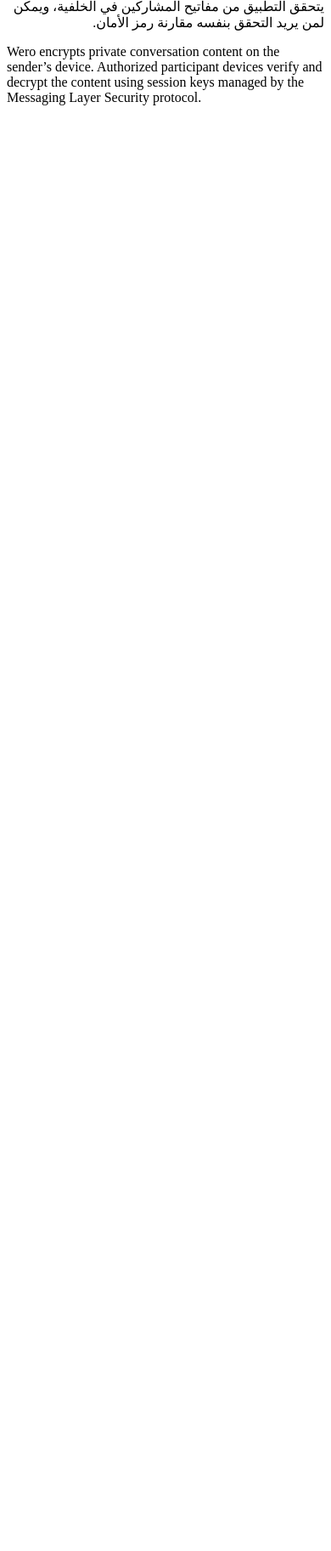
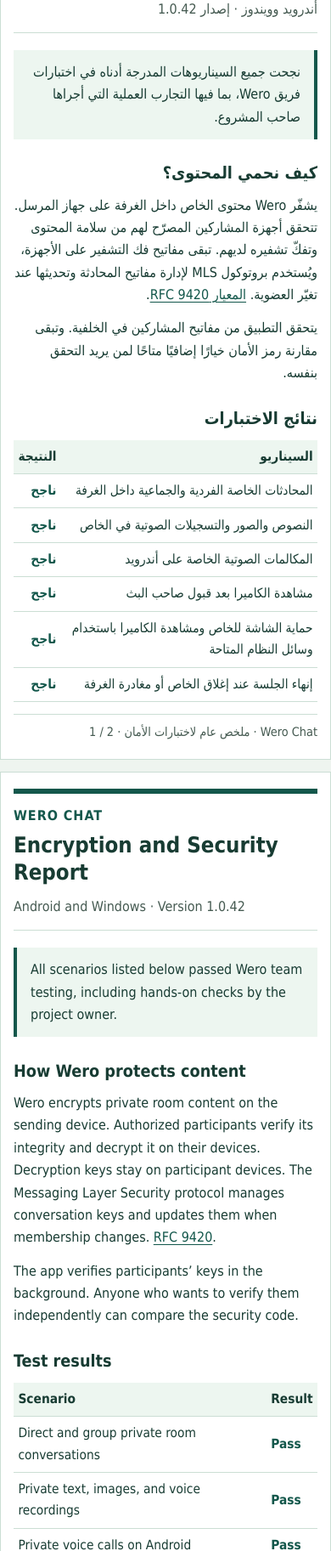
Before and after one commit to Salah-alkatib-r/wero-website, a plain HTML site: page security/audit.html in a window 390 px wide. Shown: the part 175-2000 px from the top of the page at 85% size. Before the commit the page ends 844 px from the top, so only its background shows below. Drawn offline with Linux system fonts and the light colour scheme.

Commit message:
Publish Wero security page and bilingual PDF

```diff
--- a/security/audit.html
+++ b/security/audit.html
@@ -1,12 +1,74 @@
 <!doctype html>
 <html lang="ar" dir="rtl">
+<head>
 <meta charset="utf-8">
 <meta name="viewport" content="width=device-width, initial-scale=1">
+<meta name="description" content="ملخص التشفير من طرف إلى طرف ونتائج اختبارات الأمان في Wero Chat.">
+<link rel="canonical" href="https://werochat.app/security/audit.html">
 <title>تقرير التشفير والأمان | Wero Chat</title>
+<style>
+:root{color-scheme:light;--green:#13574b;--dark:#183c33;--line:#cbded4;--soft:#edf6f0;--muted:#455a51}
+*{box-sizing:border-box}body{margin:0;background:#eef4ef;color:var(--dark);font:16px/1.65 Tahoma,Arial,sans-serif}
+main{max-width:820px;margin:auto}nav{padding:16px 22px;display:flex;gap:18px;flex-wrap:wrap}
+a{color:#13574b;text-underline-offset:.18em}a:focus-visible{outline:2px solid #9b721e;outline-offset:3px}
+article{background:white;padding:26px 32px;margin:0 0 14px;border:1px solid var(--line)}
+header{border-top:6px solid var(--green);border-bottom:1px solid var(--line);padding:.85em 0;margin-bottom:1.25em}
+.brand{color:var(--green);font-weight:700;letter-spacing:.06em}h1{font-size:2em;line-height:1.25;margin:.2em 0 .45em}
+h2{font-size:1.23em;margin:1.25em 0 .4em}p{margin:.4em 0 .8em}.sub{color:var(--muted);margin:0}
+.summary{padding:.8em 1em;border-inline-start:4px solid var(--green);background:var(--soft)}
+table{border-collapse:collapse;width:100%;font-size:.96em}td,th{text-align:start;padding:.55em;border-bottom:1px solid var(--line)}
+thead{background:var(--soft)}td:last-child{color:var(--green);font-weight:700;white-space:nowrap}
+footer{border-top:1px solid var(--line);padding-top:.6em;margin-top:1em;color:var(--muted);font-size:.9em}
+@media(max-width:500px){article{padding:19px 15px}h1{font-size:1.6em}td,th{padding:.46em .35em}}
+@page{size:A4;margin:16mm}
+@media print{body{background:white;font-size:11pt;line-height:1.55;print-color-adjust:exact;-webkit-print-color-adjust:exact}main{max-width:none}nav{display:none}article{padding:0;margin:0;border:0;break-after:page}article:last-child{break-after:auto}tr,.summary{break-inside:avoid}}
+</style>
+</head>
+<body>
 <main>
-<h1>تقرير التشفير والأمان</h1>
-<p>يشفّر Wero محتوى المحادثات الخاصة على جهاز المرسل. تتحقق الأجهزة المصرّح لها من سلامة المحتوى وتفكّ تشفيره محليًا. يستخدم التطبيق معيار MLS لإدارة مفاتيح المحادثة وتحديثها عند تغيّر العضوية.</p>
-<p>يتحقق التطبيق من مفاتيح المشاركين في الخلفية، ويمكن لمن يريد التحقق بنفسه مقارنة رمز الأمان.</p>
-<p lang="en" dir="ltr">Wero encrypts private conversation content on the sender’s device. Authorized participant devices verify and decrypt the content using session keys managed by the Messaging Layer Security protocol.</p>
+<nav aria-label="التنقل"><a href="./">شرح التشفير</a><a href="#english" lang="en">English</a><a href="wero-chat-encryption-audit.pdf">تحميل PDF</a></nav>
+<article>
+<header>
+  <div class="brand" lang="en">WERO CHAT</div>
+  <h1>تقرير التشفير والأمان</h1>
+  <p class="sub">أندرويد وويندوز · إصدار <bdi>1.0.42</bdi></p>
+</header>
+<p class="summary">نجحت جميع السيناريوهات المدرجة أدناه في اختبارات فريق Wero، بما فيها التجارب العملية التي أجراها صاحب المشروع.</p>
+<h2>كيف نحمي المحتوى؟</h2>
+<p>يشفّر Wero محتوى الخاص داخل الغرفة على جهاز المرسل. تتحقق أجهزة المشاركين المصرّح لهم من سلامة المحتوى وتفكّ تشفيره لديهم. تبقى مفاتيح فك التشفير على الأجهزة، ويُستخدم بروتوكول <bdi>MLS</bdi> لإدارة مفاتيح المحادثة وتحديثها عند تغيّر العضوية. <a href="https://www.rfc-editor.org/rfc/rfc9420.html">المعيار RFC 9420</a>.</p>
+<p>يتحقق التطبيق من مفاتيح المشاركين في الخلفية. وتبقى مقارنة رمز الأمان خيارًا إضافيًا متاحًا لمن يريد التحقق بنفسه.</p>
+<h2>نتائج الاختبارات</h2>
+<table><thead><tr><th scope="col">السيناريو</th><th scope="col">النتيجة</th></tr></thead><tbody>
+<tr><td>المحادثات الخاصة الفردية والجماعية داخل الغرفة</td><td>ناجح</td></tr>
+<tr><td>النصوص والصور والتسجيلات الصوتية في الخاص</td><td>ناجح</td></tr>
+<tr><td>المكالمات الصوتية الخاصة على أندرويد</td><td>ناجح</td></tr>
+<tr><td>مشاهدة الكاميرا بعد قبول صاحب البث</td><td>ناجح</td></tr>
+<tr><td>حماية الشاشة للخاص ومشاهدة الكاميرا باستخدام وسائل النظام المتاحة</td><td>ناجح</td></tr>
+<tr><td>إنهاء الجلسة عند إغلاق الخاص أو مغادرة الغرفة</td><td>ناجح</td></tr>
+</tbody></table>
+<footer>Wero Chat · ملخص عام لاختبارات الأمان · <bdi dir="ltr">1 / 2</bdi></footer>
+</article>
+<article lang="en" dir="ltr" id="english">
+<header>
+  <div class="brand">WERO CHAT</div>
+  <h1>Encryption and Security Report</h1>
+  <p class="sub">Android and Windows · Version 1.0.42</p>
+</header>
+<p class="summary">All scenarios listed below passed Wero team testing, including hands-on checks by the project owner.</p>
+<h2>How Wero protects content</h2>
+<p>Wero encrypts private room content on the sending device. Authorized participants verify its integrity and decrypt it on their devices. Decryption keys stay on participant devices. The Messaging Layer Security protocol manages conversation keys and updates them when membership changes. <a href="https://www.rfc-editor.org/rfc/rfc9420.html">RFC 9420</a>.</p>
+<p>The app verifies participants’ keys in the background. Anyone who wants to verify them independently can compare the security code.</p>
+<h2>Test results</h2>
+<table><thead><tr><th scope="col">Scenario</th><th scope="col">Result</th></tr></thead><tbody>
+<tr><td>Direct and group private room conversations</td><td>Pass</td></tr>
+<tr><td>Private text, images, and voice recordings</td><td>Pass</td></tr>
+<tr><td>Private voice calls on Android</td><td>Pass</td></tr>
+<tr><td>Camera viewing with the publisher’s approval</td><td>Pass</td></tr>
+<tr><td>Supported OS screen capture controls for private chats and camera viewing</td><td>Pass</td></tr>
+<tr><td>Session closure when a private chat closes or a participant leaves the room</td><td>Pass</td></tr>
+</tbody></table>
+<footer>Wero Chat · Public security testing summary · 2 / 2</footer>
+</article>
 </main>
+</body>
 </html>
```
Also changed, not shown: security/index.html (added, +40 -0 lines), 1 other file.
